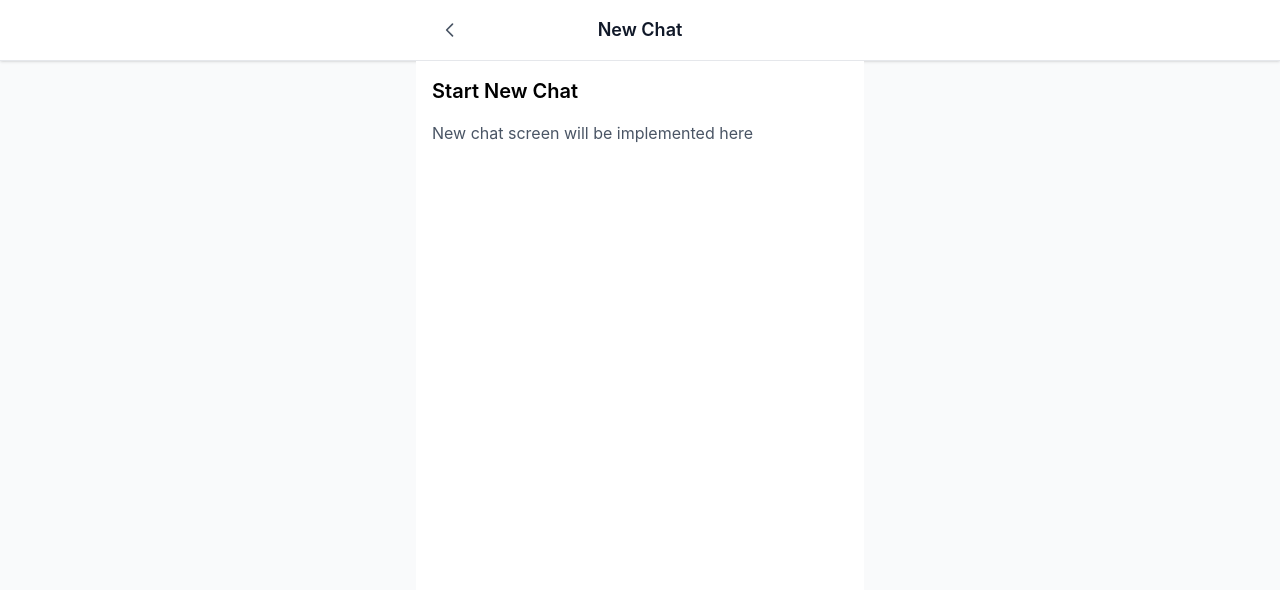
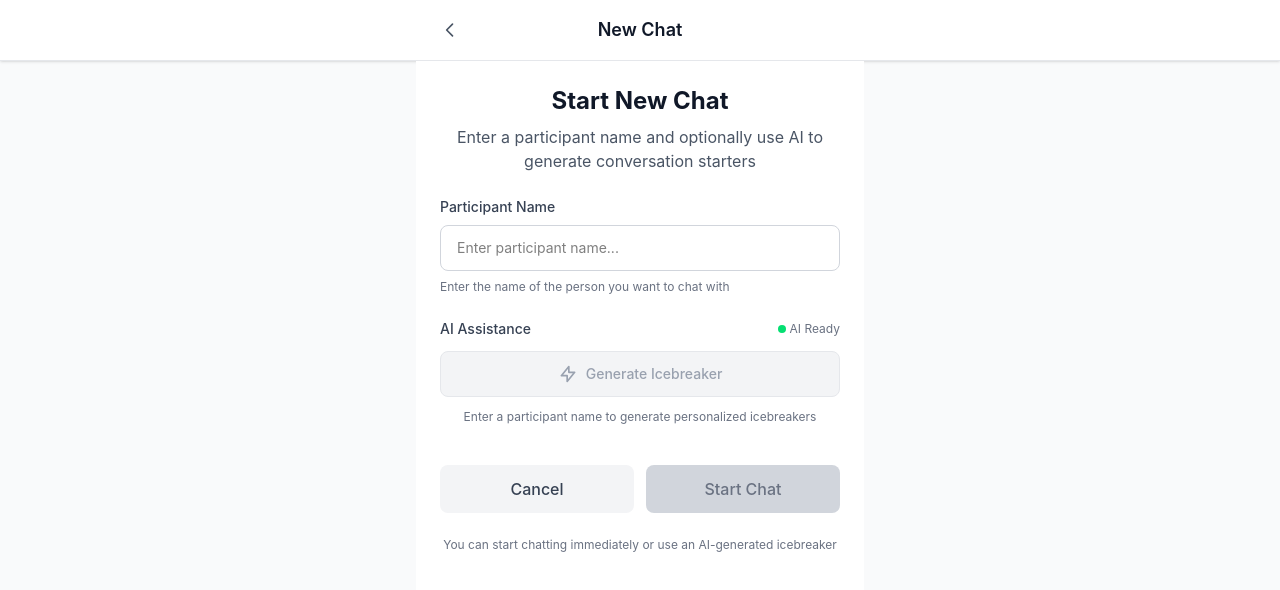
Before and after one commit to Khanr7433/smart-team-chat, a React (Vite) app: page /new-chat in a window 1280 px wide. Shown: the top 590 px of the page. Built offline with nearby package versions, Linux system fonts and the light colour scheme.

Commit message:
Add NewChatContainer with complete flow

```diff
--- a/src/App.jsx
+++ b/src/App.jsx
@@ -2,15 +2,7 @@ import { BrowserRouter as Router, Routes, Route } from 'react-router-dom'
 import Layout from './components/common/Layout'
 import { ChatListContainer } from './components/ChatList'
 import { ChatWindowContainer } from './components/ChatWindow'
-
-// Placeholder components - will be implemented in later tasks
-
-const NewChat = () => (
-  <div className="p-4">
-    <h2 className="text-xl font-semibold mb-4">Start New Chat</h2>
-    <p className="text-gray-600">New chat screen will be implemented here</p>
-  </div>
-)
+import { NewChatContainer } from './components/NewChat'
 
 function App() {
   return (
@@ -19,7 +11,7 @@ function App() {
         <Routes>
           <Route path="/" element={<ChatListContainer />} />
           <Route path="/chat/:id" element={<ChatWindowContainer />} />
-          <Route path="/new-chat" element={<NewChat />} />
+          <Route path="/new-chat" element={<NewChatContainer />} />
         </Routes>
       </Layout>
     </Router>
--- /dev/null
+++ b/src/components/NewChat/NewChatContainer.jsx
@@ -0,0 +1,156 @@
+import { useState } from 'react'
+import { useNavigate } from 'react-router-dom'
+import { ParticipantInput, IcebreakerGenerator } from './'
+import { navigateToHome, buildChatRoute } from '../../utils/navigation'
+
+const NewChatContainer = () => {
+  const navigate = useNavigate()
+  const [participantName, setParticipantName] = useState('')
+  const [isParticipantValid, setIsParticipantValid] = useState(false)
+  const [selectedIcebreaker, setSelectedIcebreaker] = useState('')
+  const [error, setError] = useState('')
+
+  const validateParticipantName = (name) => {
+    if (!name.trim()) {
+      setError('Participant name is required')
+      return false
+    }
+    if (name.trim().length < 2) {
+      setError('Participant name must be at least 2 characters')
+      return false
+    }
+    setError('')
+    return true
+  }
+
+  const handleParticipantChange = (value) => {
+    setParticipantName(value)
+    const isValid = validateParticipantName(value)
+    setIsParticipantValid(isValid)
+  }
+
+  const handleParticipantValidation = (isValid) => {
+    setIsParticipantValid(isValid)
+    if (!isValid && participantName.trim()) {
+      setError('Participant name must be at least 2 characters')
+    } else {
+      setError('')
+    }
+  }
+
+  const handleIcebreakerSelected = (icebreaker) => {
+    setSelectedIcebreaker(icebreaker)
+  }
+
+  const handleStartChat = () => {
+    if (!isParticipantValid) {
+      setError('Please enter a valid participant name')
+      return
+    }
+
+    // In a real app, this would create a new conversation in the backend
+    // For now, we'll simulate creating a new conversation and navigate to it
+
+    // Generate a new conversation ID (in real app, this would come from backend)
+    const newConversationId = Date.now().toString()
+
+    // For demo purposes, we'll navigate to a chat with the new ID
+    // In a real implementation, you'd save the conversation data first
+    console.log('Creating new chat:', {
+      id: newConversationId,
+      participantName: participantName.trim(),
+      initialMessage: selectedIcebreaker || null
+    })
+
+    // Navigate to the new chat
+    navigate(buildChatRoute(newConversationId))
+  }
+
+  const handleCancel = () => {
+    navigateToHome(navigate)
+  }
+
+  return (
+    <div className="max-w-md mx-auto p-6 space-y-6">
+      {/* Header */}
+      <div className="text-center space-y-2">
+        <h1 className="text-2xl font-bold text-gray-900">Start New Chat</h1>
+        <p className="text-gray-600">
+          Enter a participant name and optionally use AI to generate conversation starters
+        </p>
+      </div>
+
+      {/* Form */}
+      <div className="space-y-6">
+        {/* Participant Input */}
+        <ParticipantInput
+          value={participantName}
+          onChange={handleParticipantChange}
+          error={error}
+          onValidation={handleParticipantValidation}
+        />
+
+        {/* Icebreaker Generator */}
+        <IcebreakerGenerator
+          participantName={participantName}
+          onIcebreakerSelected={handleIcebreakerSelected}
+        />
+
+        {/* Selected Icebreaker Preview */}
+        {selectedIcebreaker && (
+          <div className="space-y-2">
+            <label className="block text-sm font-medium text-gray-700">
+              Selected Icebreaker
+            </label>
+            <div className="p-4 bg-blue-50 border border-blue-200 rounded-lg">
+              <p className="text-sm text-blue-900 leading-relaxed">
+                {selectedIcebreaker}
+              </p>
+              <button
+                onClick={() => setSelectedIcebreaker('')}
+                className="mt-2 text-xs text-blue-600 hover:text-blue-800 underline"
+              >
+                Clear selection
+              </button>
+            </div>
+          </div>
+        )}
+
+        {/* Action Buttons */}
+        <div className="flex space-x-3 pt-4">
+          <button
+            onClick={handleCancel}
+            className="flex-1 px-4 py-3 text-gray-700 bg-gray-100 hover:bg-gray-200 rounded-lg font-medium transition-colors"
+          >
+            Cancel
+          </button>
+          <button
+            onClick={handleStartChat}
+            disabled={!isParticipantValid}
+            className={`
+              flex-1 px-4 py-3 rounded-lg font-medium transition-all duration-200
+              ${isParticipantValid
+                ? 'bg-blue-500 hover:bg-blue-600 text-white shadow-sm hover:shadow-md'
+                : 'bg-gray-300 text-gray-500 cursor-not-allowed'
+              }
+            `}
+          >
+            Start Chat
+          </button>
+        </div>
+      </div>
+
+      {/* Help Text */}
+      <div className="text-center">
+        <p className="text-xs text-gray-500">
+          {selectedIcebreaker
+            ? 'Your selected icebreaker will be ready to send when you start the chat'
+            : 'You can start chatting immediately or use an AI-generated icebreaker'
+          }
+        </p>
+      </div>
+    </div>
+  )
+}
+
+export default NewChatContainer
--- a/src/components/NewChat/index.js
+++ b/src/components/NewChat/index.js
@@ -1,3 +1,4 @@
 export { default as ParticipantInput } from './ParticipantInput'
 export { default as IcebreakerGenerator } from './IcebreakerGenerator'
 export { default as IcebreakerModal } from './IcebreakerModal'
+export { default as NewChatContainer } from './NewChatContainer'
```
